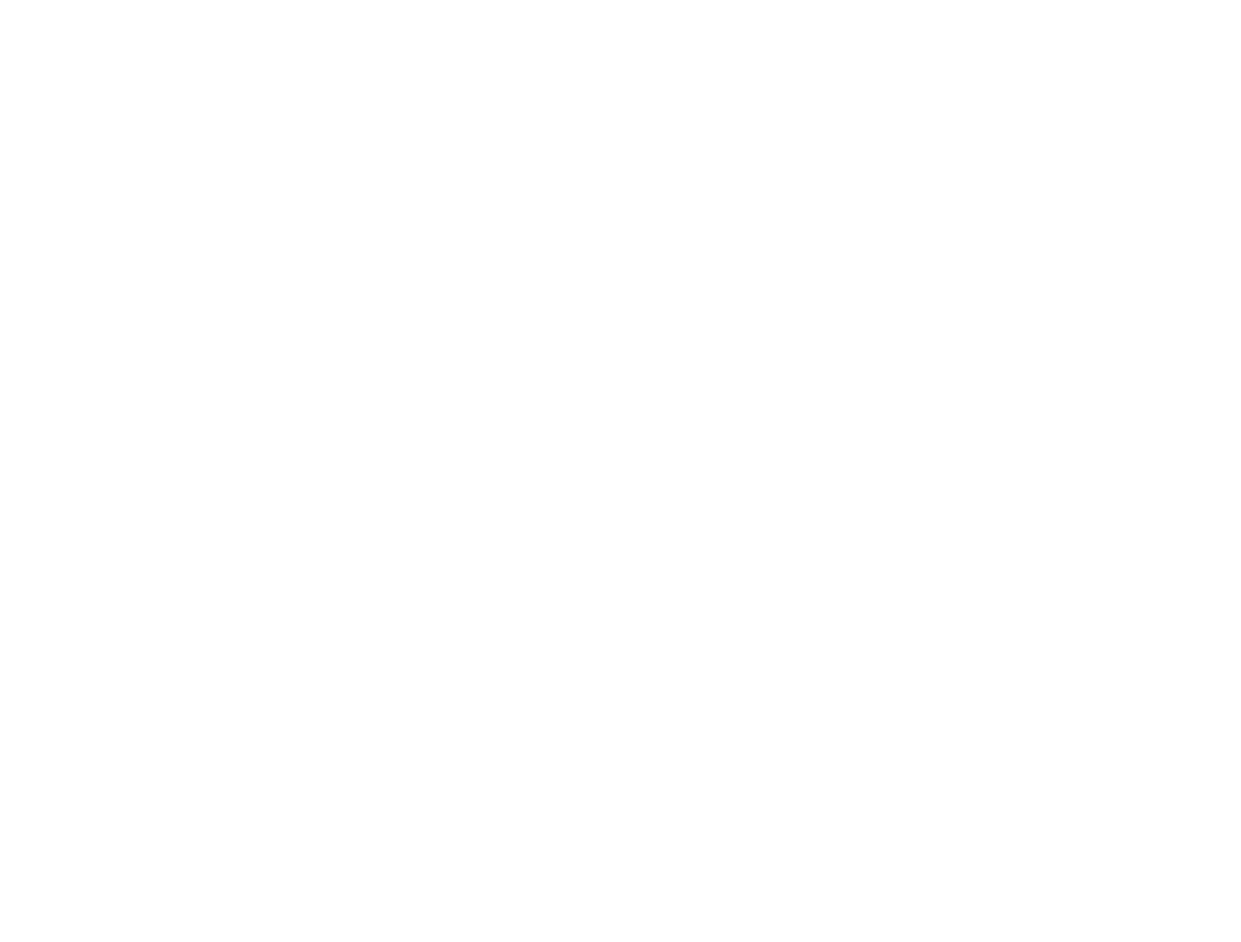
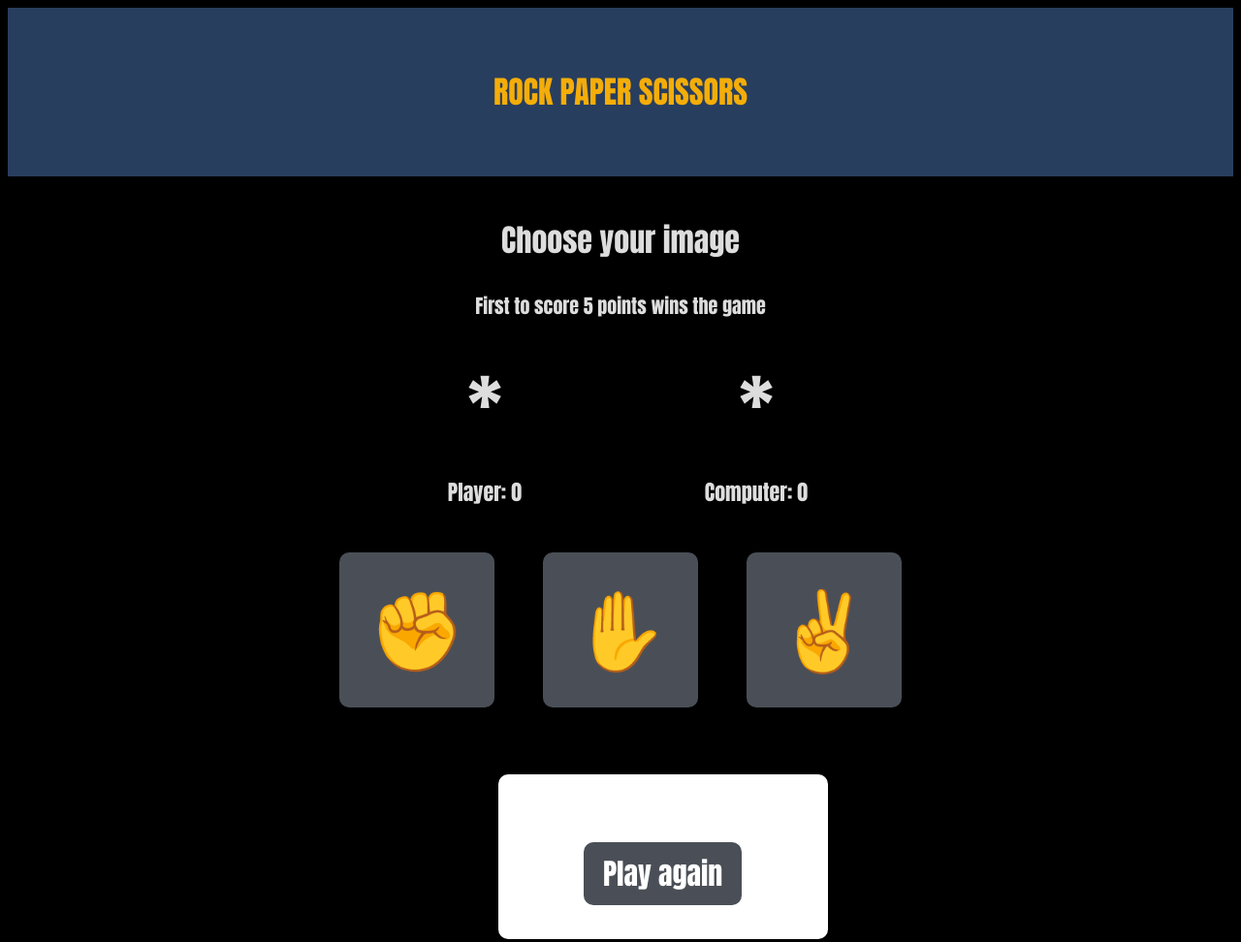
Before and after one commit to usha-pasupuleti/Rock-paper, a plain HTML site: page index.html in a window 1280 px wide. Shown: the whole page at 97% size. Before the commit the page ends 800 px from the top, so only its background shows below. Drawn offline with Linux system fonts and the light colour scheme.

Commit message:
Edit README.MD and index.css and index.js and index.html and icon

```diff
--- a/index.html
+++ b/index.html
@@ -4,8 +4,56 @@
     <meta http-equiv="X-UA-Compatible" content="IE=edge">
     <meta name="viewport" content="width=device-width, initial-scale=1.0">
     <title>Document</title>
+
+    <link rel="stylesheet" href="index.css">
+
+    <link rel="shortcut icon" href="favicon.ico" />
+    <!-- <script
+      src="https://kit.fontawesome.com/4c536a6bd5.js"
+      crossorigin="anonymous"> -->
+    <!-- </script>
+     -->
 </head>
 <body>
 
-</body>
-</html>
+    <header class="header">
+        <h1 class="title">ROCK PAPER SCISSORS</h1>
+      </header>
+      <main class="main">
+        <div class="scoreboard">
+          <h2 class="score-info" id="scoreInfo">Choose your image</h2>
+          <h3 class="score-message" id="scoreMessage">
+            First to score 5 points wins the game
+          </h3>
+          <div class="scores-container">
+            <div class="score-box">
+              <div class="sign" id="playerSign">*</div>
+              <p class="score" id="playerScore">Player: 0</p>
+            </div>
+            <div class="score-box">
+              <div class="sign" id="computerSign">*</div>
+              <p class="score" id="computerScore">Computer: 0</p>
+            </div>
+          </div>
+        </div>
+        <div class="buttons">
+          <button class="btn btn-square" id="rockBtn">
+            <div class="sign">✊</div>
+          </button>
+          <button class="btn btn-square" id="paperBtn">
+            <div class="sign">✋</div>
+          </button>
+          <button class="btn btn-square" id="scissorsBtn">
+            <div class="sign">✌</div>
+          </button>
+        </div>
+      </main>
+
+      <div class="modal" id="endgameModal">
+        <p class="modal-title" id="endgameMsg"></p>
+        <button class="btn btn-restart" id="restartBtn">Play again</button>
+       </div>
+
+      <script src="index.js"></script>
+    </body>
+  </html>
```
